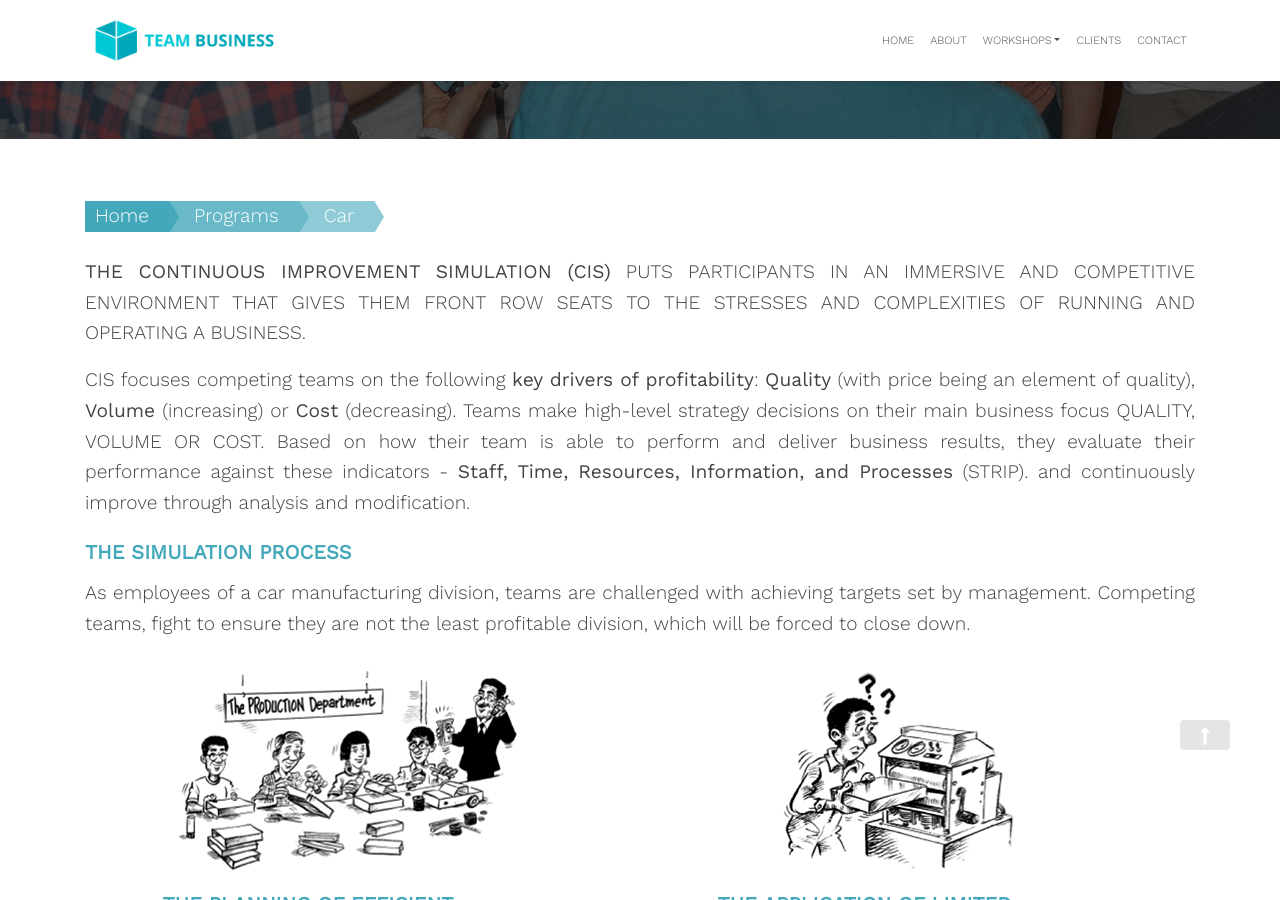
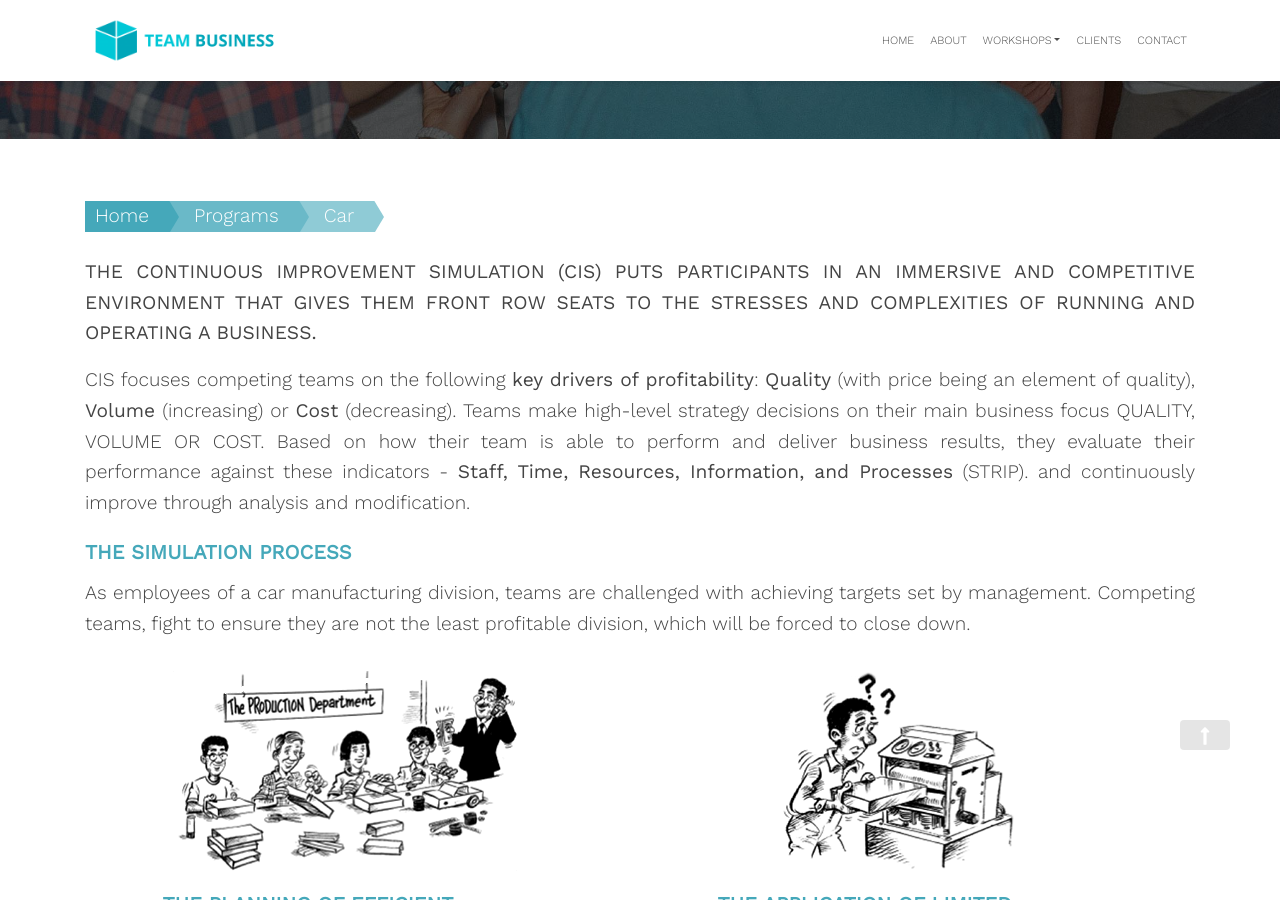
Before and after one commit to zac-heisey/team-business, a Jekyll site: the page built from _pages/car.md, in a window 1280 px wide and 900 px high, scrolled down 636 px. Built offline with Jekyll 4.4.1, drawn with Linux system fonts in a browser that asks for light colours.

Commit message:
Update from Forestry.io Lara Azzam updated _pages/car.md

```diff
--- a/_pages/car.md
+++ b/_pages/car.md
@@ -13,7 +13,7 @@ intro-2: By thinking hard about the business inputs of Staff, Time, Resources, I
 header-image: "/assets/images/car-program.jpg"
 
 ---
-**THE CONTINUOUS IMPROVEMENT SIMULATION (CIS)** PUTS PARTICIPANTS IN AN IMMERSIVE AND COMPETITIVE ENVIRONMENT THAT GIVES THEM FRONT ROW SEATS TO THE STRESSES AND COMPLEXITIES OF RUNNING AND OPERATING A BUSINESS.
+**THE CONTINUOUS IMPROVEMENT SIMULATION (CIS) PUTS PARTICIPANTS IN AN IMMERSIVE AND COMPETITIVE ENVIRONMENT THAT GIVES THEM FRONT ROW SEATS TO THE STRESSES AND COMPLEXITIES OF RUNNING AND OPERATING A BUSINESS.**
 
 CIS focuses competing teams on the following **key drivers of profitability**: **Quality** (with price being an element of quality), **Volume** (increasing) or **Cost** (decreasing). Teams make high-level strategy decisions on their main business focus QUALITY, VOLUME OR COST.  Based on how their team is able to perform and deliver business results, they evaluate their performance against these indicators - **Staff, Time, Resources, Information, and Processes** (STRIP). and continuously improve through analysis and modification.
 
```
